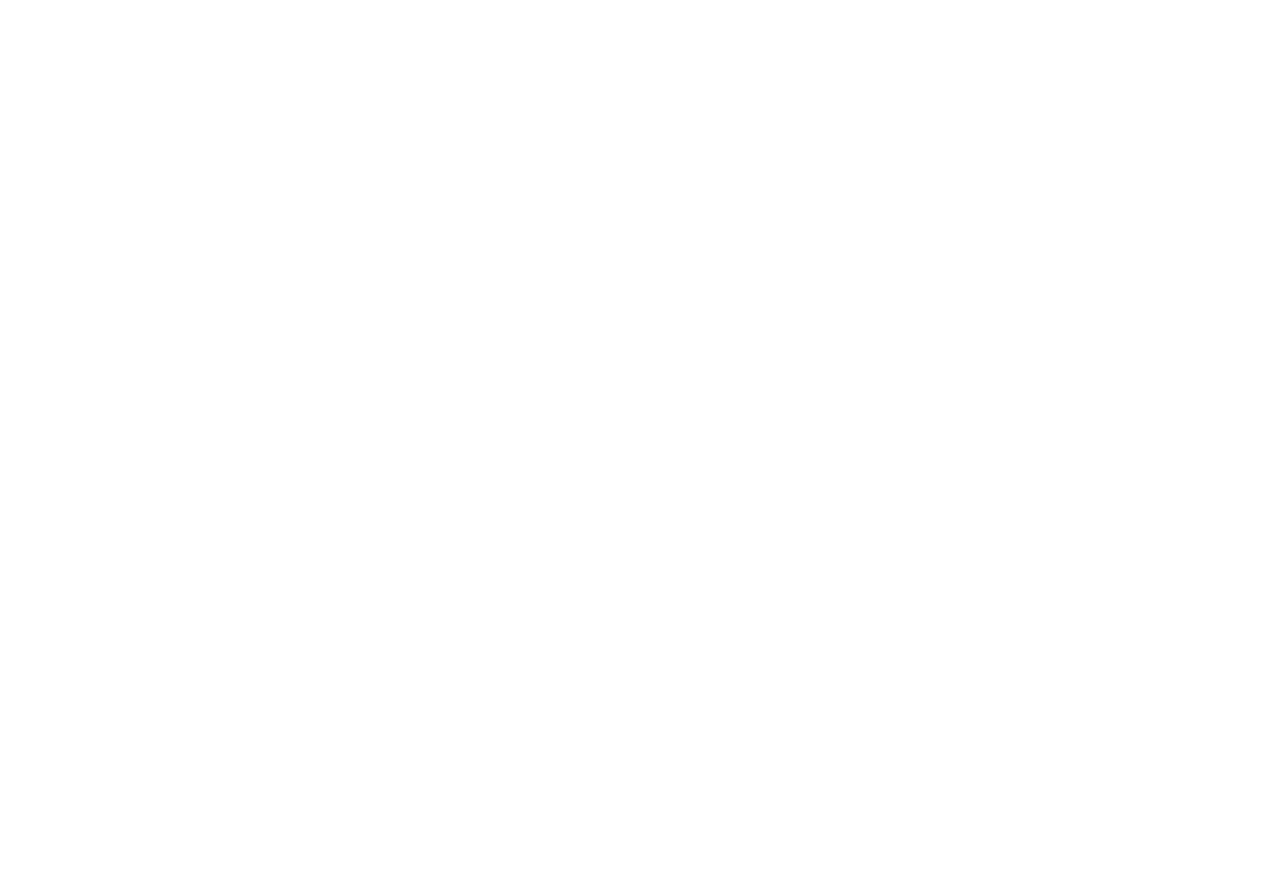
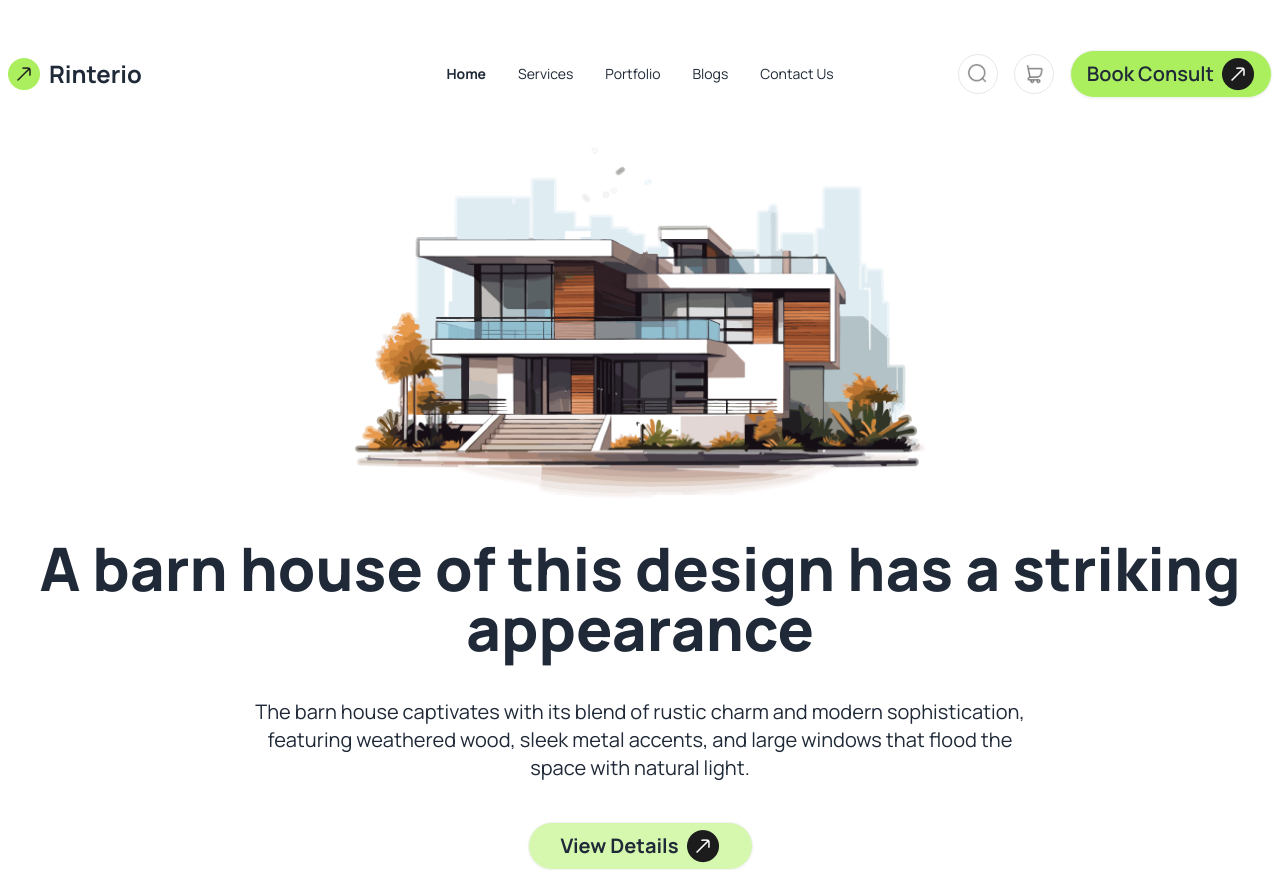
Before and after one commit to SagarKarmoker/House-website, a plain HTML site: page index.html in a window 1280 px wide. Before the commit the page ends 800 px from the top, so only its background shows below. Drawn offline with nearby package versions, Linux system fonts and the light colour scheme.

Commit message:
header section [done desktop]

```diff
--- a/index.html
+++ b/index.html
@@ -1,12 +1,95 @@
 <!DOCTYPE html>
 <html lang="en">
+
 <head>
     <meta charset="UTF-8">
     <meta name="viewport" content="width=device-width, initial-scale=1.0">
-    <title>Document</title>
+    <title>Rinterio</title>
     <link rel="stylesheet" href="styles.css">
+    <script src="https://cdn.tailwindcss.com"></script>
+    <link href="https://cdn.jsdelivr.net/npm/daisyui@4.12.10/dist/full.min.css" rel="stylesheet" type="text/css" />
+    <link rel="stylesheet" href="https://cdnjs.cloudflare.com/ajax/libs/font-awesome/6.6.0/css/all.min.css"
+        integrity="sha512-Kc323vGBEqzTmouAECnVceyQqyqdsSiqLQISBL29aUW4U/M7pSPA/gEUZQqv1cwx4OnYxTxve5UMg5GT6L4JJg=="
+        crossorigin="anonymous" referrerpolicy="no-referrer" />
+    <script>
+        tailwind.config = {
+            theme: {
+                extend: {
+                    colors: {
+                        'primary-color': 'rgba(171, 239, 95, 1)',
+                        'secondary-color': 'rgba(171, 239, 95, 0.5)',
+                        'bg-primary': '#f6f6f6',
+                    }
+                }
+            }
+        }
+    </script>
 </head>
-<body>
 
+<body class="manrope mx-auto">
+    <header class="bg-primary md:container mx-auto mt-10">
+        <div class="navbar bg-base-100">
+            <div class="navbar-start">
+                <div class="dropdown">
+                    <div tabindex="0" role="button" class="btn btn-ghost lg:hidden">
+                        <svg xmlns="http://www.w3.org/2000/svg" class="h-5 w-5" fill="none" viewBox="0 0 24 24"
+                            stroke="currentColor">
+                            <path stroke-linecap="round" stroke-linejoin="round" stroke-width="2"
+                                d="M4 6h16M4 12h8m-8 6h16" />
+                        </svg>
+                    </div>
+                    <ul tabindex="0"
+                        class="menu menu-sm dropdown-content bg-base-100 rounded-box z-[1] mt-3 w-52 p-2 shadow">
+                        <li><a class="font-bold">Home</a></li>
+                        <li><a>Services</a></li>
+                        <li><a>Portfolio</a></li>
+                        <li><a>Blogs</a></li>
+                        <li><a>Contact Us</a></li>
+                    </ul>
+                </div>
+                <div class="flex justify-center gap-2">
+                    <img src="assets/logo.png" alt="">
+                    <a class="font-bold text-2xl">Rinterio</a>
+                </div>
+            </div>
+            <div class="navbar-center hidden lg:flex">
+                <ul class="menu menu-horizontal px-1">
+                    <li><a class="font-bold">Home</a></li>
+                    <li><a>Services</a></li>
+                    <li><a>Portfolio</a></li>
+                    <li><a>Blogs</a></li>
+                    <li><a>Contact Us</a></li>
+                </ul>
+            </div>
+            <div class="navbar-end space-x-4">
+                <!-- <a ><i class="fa-regular fa-magnifying-glass"></i></a>
+                <a ><i class="fa-regular fa-magnifying-glass"></i></a>
+                <a class="btn">Button</a> -->
+                <a><img class="bg-white size-10 border rounded-full p-2" src="assets/search-01.png" alt=""></a>
+                <a><img class="bg-white size-10 border rounded-full p-2" src="assets/shopping-cart-01.png" alt=""></a>
+                <a class="btn bg-primary-color rounded-full text-xl">Book Consult <img
+                        src="assets/arrow-up-right-01.png" alt=""></a>
+            </div>
+        </div>
+    </header>
+    <main class="md:container mx-auto mt-10">
+        <!-- banner -->
+        <section class="container space-y-10">
+            <div>
+                <img class="bg-transparent mx-auto" src="assets/banner.png" alt="">
+            </div>
+            <div class="space-y-10">
+                <h1 class="text-6xl font-extrabold text-center">A barn house of this design has a striking appearance</h1>
+                <p class="text-xl text-center px-60">The barn house captivates with its blend of rustic charm and modern sophistication, featuring
+                    weathered wood, sleek metal accents, and large windows that flood the space with natural light.</p>
+                <div class="flex justify-center ">
+                    <a class="btn bg-secondary-color rounded-full text-xl px-8 font-bold">View Details<img
+                        src="assets/arrow-up-right-01.png" alt=""></a>
+                </div>
+            </div>
+        </section>
+    </main>
+    <footer></footer>
 </body>
+
 </html>
--- a/styles.css
+++ b/styles.css
@@ -0,0 +1,5 @@
+@import url("https://fonts.googleapis.com/css2?family=Manrope:wght@200..800&display=swap");
+
+.manrope {
+  font-family: "Manrope", sans-serif;
+}
--- /dev/null
+++ b/tailwind.config.js
@@ -0,0 +1,8 @@
+/** @type {import('tailwindcss').Config} */
+module.exports = {
+    content: ["./src/**/*.{html,js}"],
+    theme: {
+        extend: {},
+    },
+    plugins: [],
+}
```
Also changed, not shown: assets/arrow-up-right-01.png (added), assets/logo.png (added), assets/search-01.png (added), assets/shopping-cart-01.png (added).
